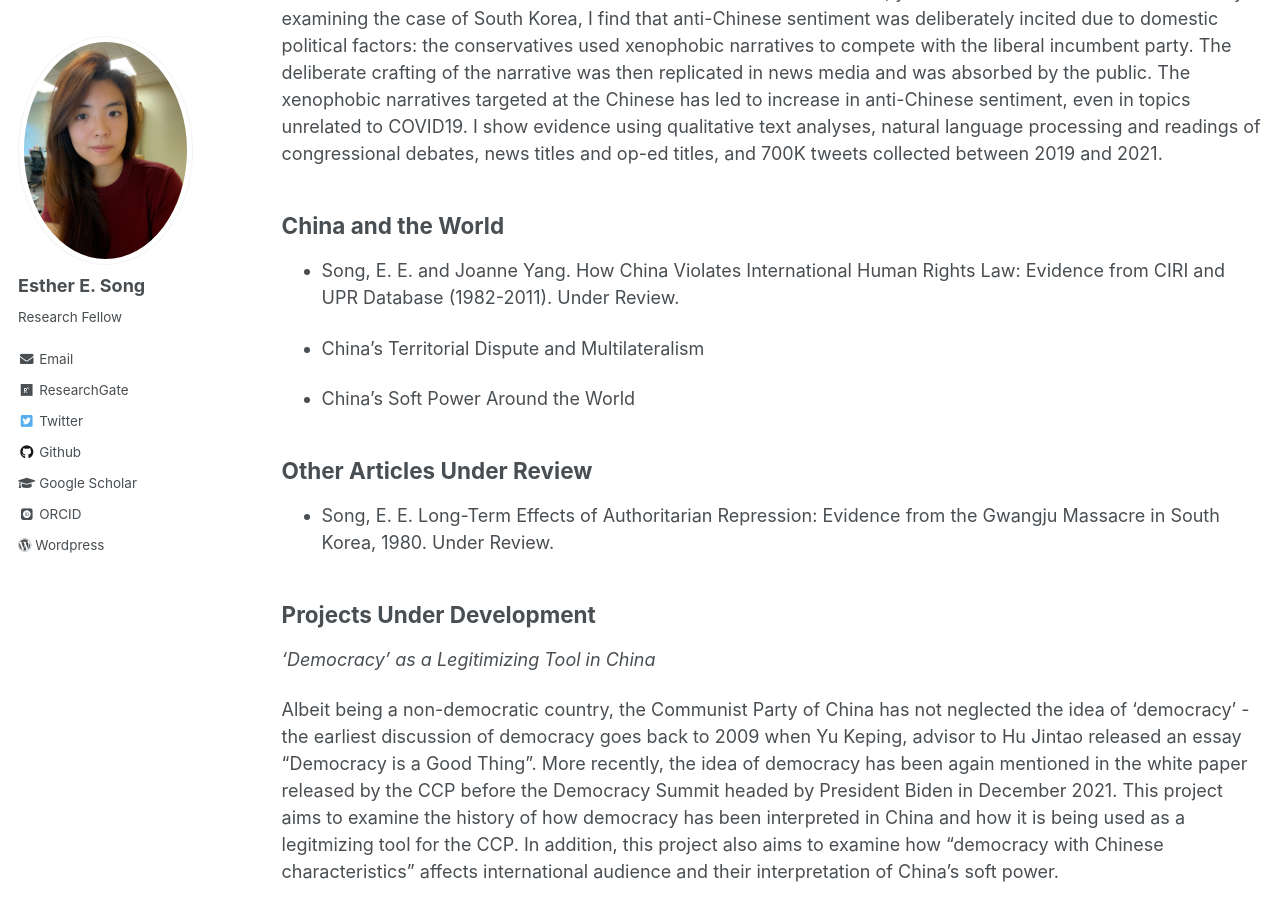
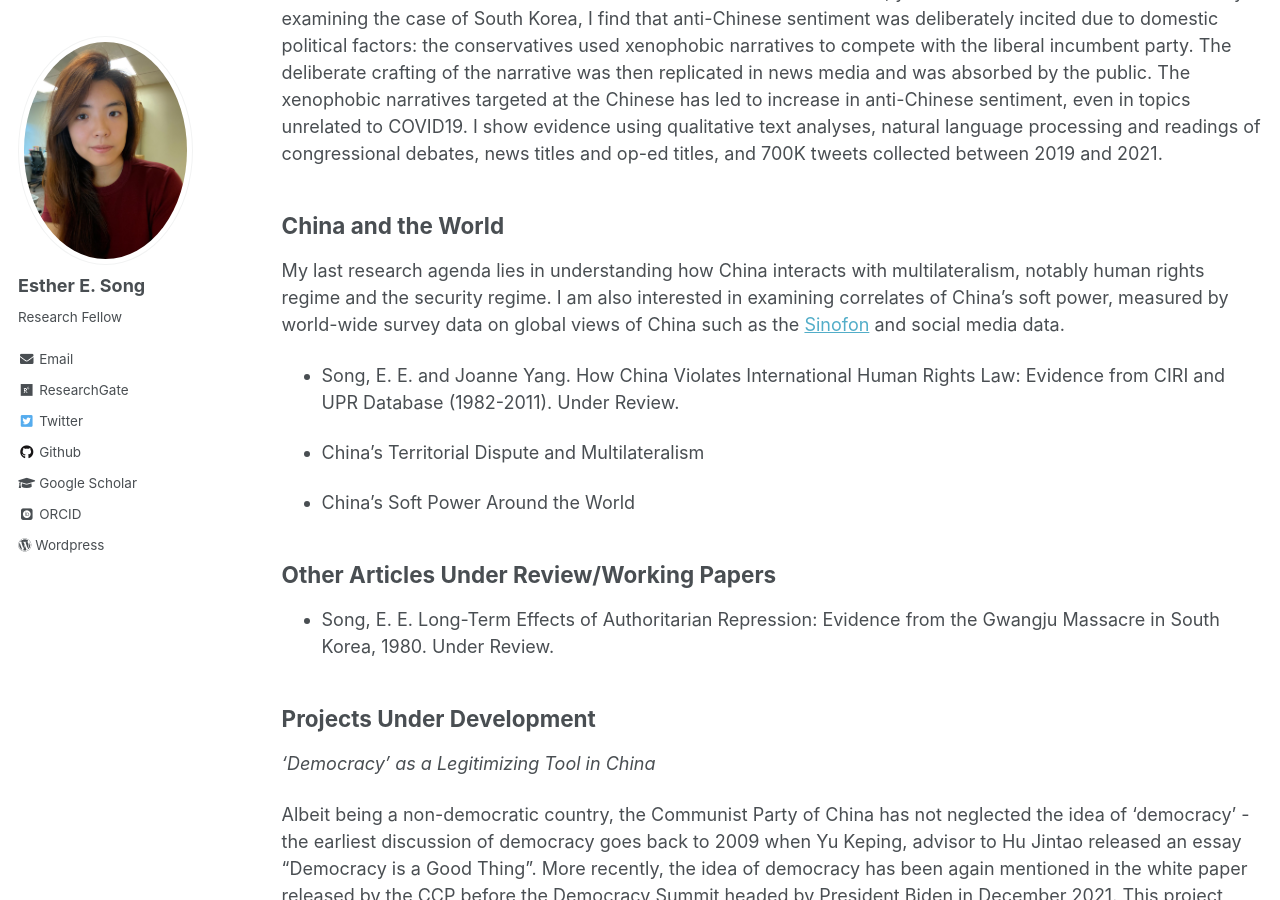
Before and after one commit to ehsong/ehsong.github.io, a Jekyll site: the page built from _pages/research.md, in a window 1280 px wide and 900 px high, scrolled down 2128 px. Built offline with Jekyll 4.4.1, drawn with Linux system fonts in a browser that asks for light colours; some web fonts are replaced.

Commit message:
Update research.md

```diff
--- a/_pages/research.md
+++ b/_pages/research.md
@@ -48,13 +48,15 @@ COVID19 has led to increased anti-Chinese sentiment around the world, yet we kno
 
 ## China and the World
 
+My last research agenda lies in understanding how China interacts with multilateralism, notably human rights regime and the security regime. I am also interested in examining correlates of China's soft power, measured by world-wide survey data on global views of China such as the [Sinofon](https://sinofon.cz/surveys/) and social media data.
+
 * Song, E. E. and Joanne Yang. How China Violates International Human Rights Law: Evidence from CIRI and UPR Database (1982-2011). Under Review.
 
 * China's Territorial Dispute and Multilateralism
 
 * China's Soft Power Around the World
 
-## Other Articles Under Review
+## Other Articles Under Review/Working Papers
 
 * Song, E. E. Long-Term Effects of Authoritarian Repression: Evidence from the Gwangju Massacre in South Korea, 1980. Under Review.
 
```
